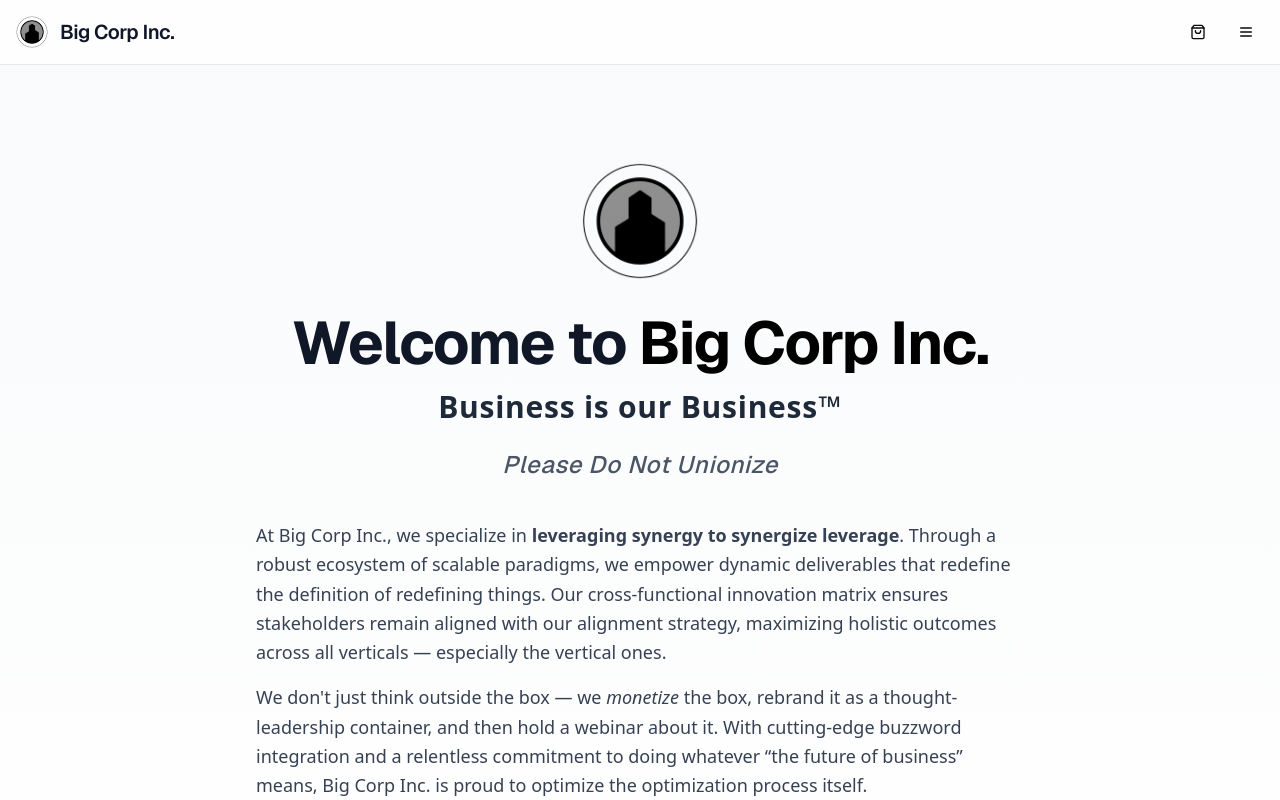
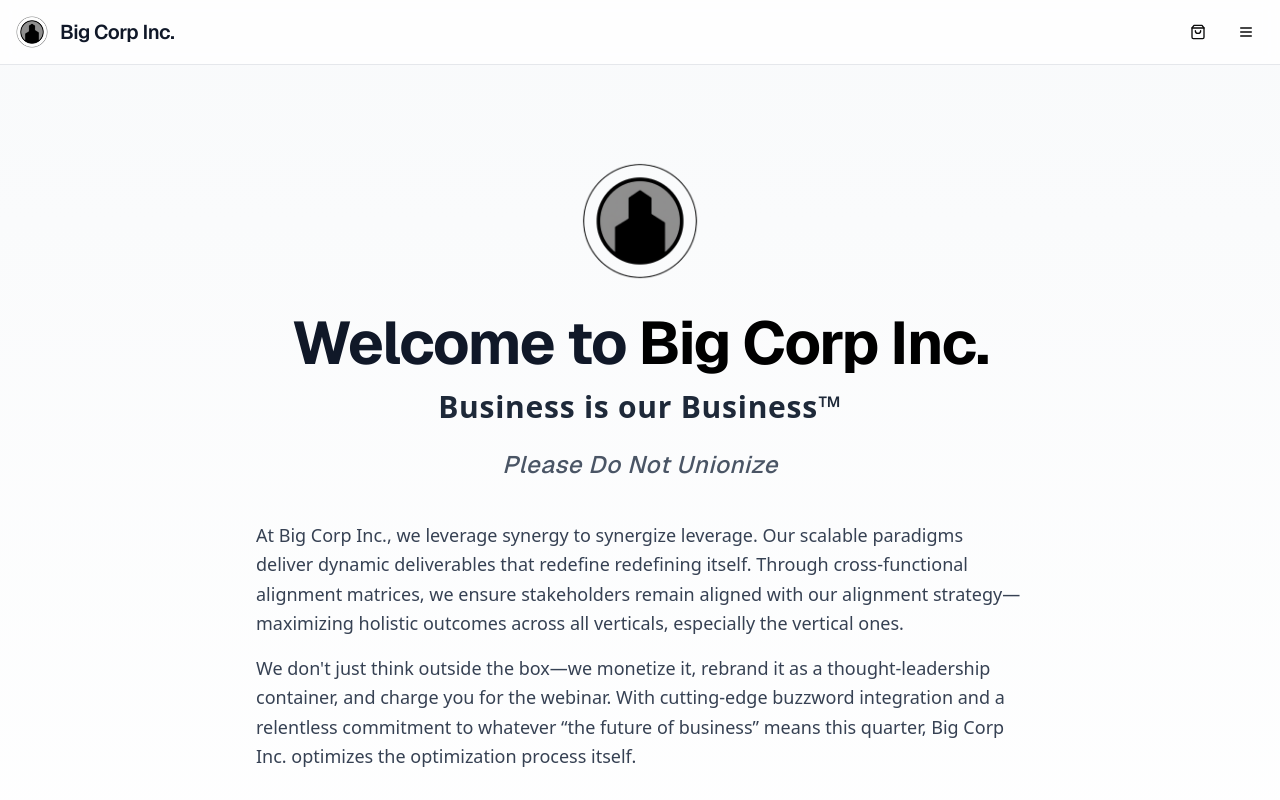
Before and after one commit to briansproule20/big-corp-inc, a Next.js app in the folder big-corp-inc/: page / in a window 1280 px wide. Shown: the top 800 px of the page. Built offline with nearby package versions, Linux system fonts and the light colour scheme; what @merit-systems/echo-next-sdk would draw is missing.

Commit message:
Update homepage copy

```diff
--- a/big-corp-inc/src/components/homepage.tsx
+++ b/big-corp-inc/src/components/homepage.tsx
@@ -40,11 +40,11 @@ export function Homepage() {
           {/* Corporate Description */}
           <div className="max-w-3xl mx-auto mb-8 space-y-4 text-left">
             <p className="text-base sm:text-lg text-gray-700 leading-relaxed">
-              At Big Corp Inc., we specialize in <strong>leveraging synergy to synergize leverage</strong>. Through a robust ecosystem of scalable paradigms, we empower dynamic deliverables that redefine the definition of redefining things. Our cross-functional innovation matrix ensures stakeholders remain aligned with our alignment strategy, maximizing holistic outcomes across all verticals — especially the vertical ones.
+              At Big Corp Inc., we leverage synergy to synergize leverage. Our scalable paradigms deliver dynamic deliverables that redefine redefining itself. Through cross-functional alignment matrices, we ensure stakeholders remain aligned with our alignment strategy—maximizing holistic outcomes across all verticals, especially the vertical ones.
             </p>
 
             <p className="text-base sm:text-lg text-gray-700 leading-relaxed">
-              We don&apos;t just think outside the box — we <em>monetize</em> the box, rebrand it as a thought-leadership container, and then hold a webinar about it. With cutting-edge buzzword integration and a relentless commitment to doing whatever &ldquo;the future of business&rdquo; means, Big Corp Inc. is proud to optimize the optimization process itself.
+              We don&apos;t just think outside the box—we monetize it, rebrand it as a thought-leadership container, and charge you for the webinar. With cutting-edge buzzword integration and a relentless commitment to whatever &ldquo;the future of business&rdquo; means this quarter, Big Corp Inc. optimizes the optimization process itself.
             </p>
 
             <p className="text-base sm:text-lg text-gray-900 font-semibold leading-relaxed pt-2">
```
